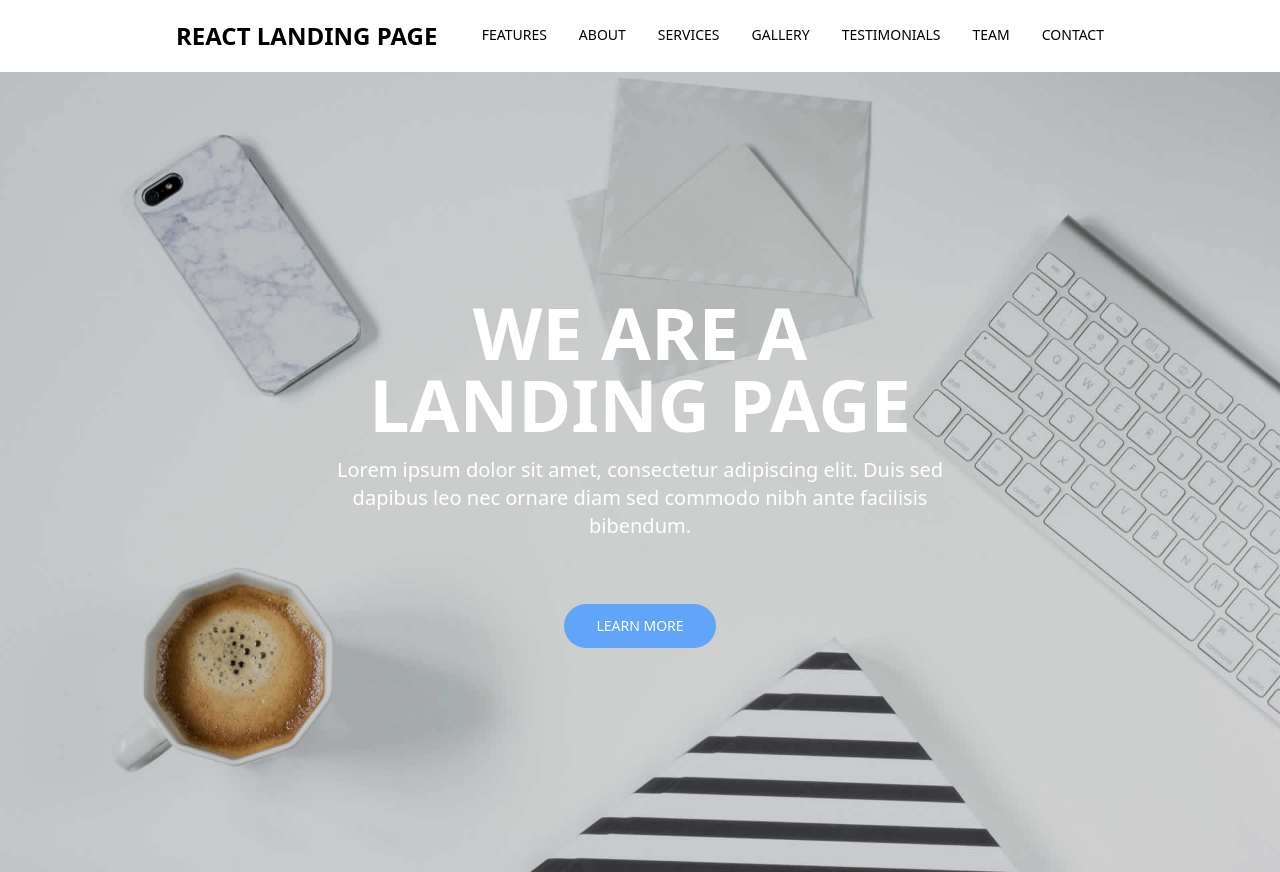
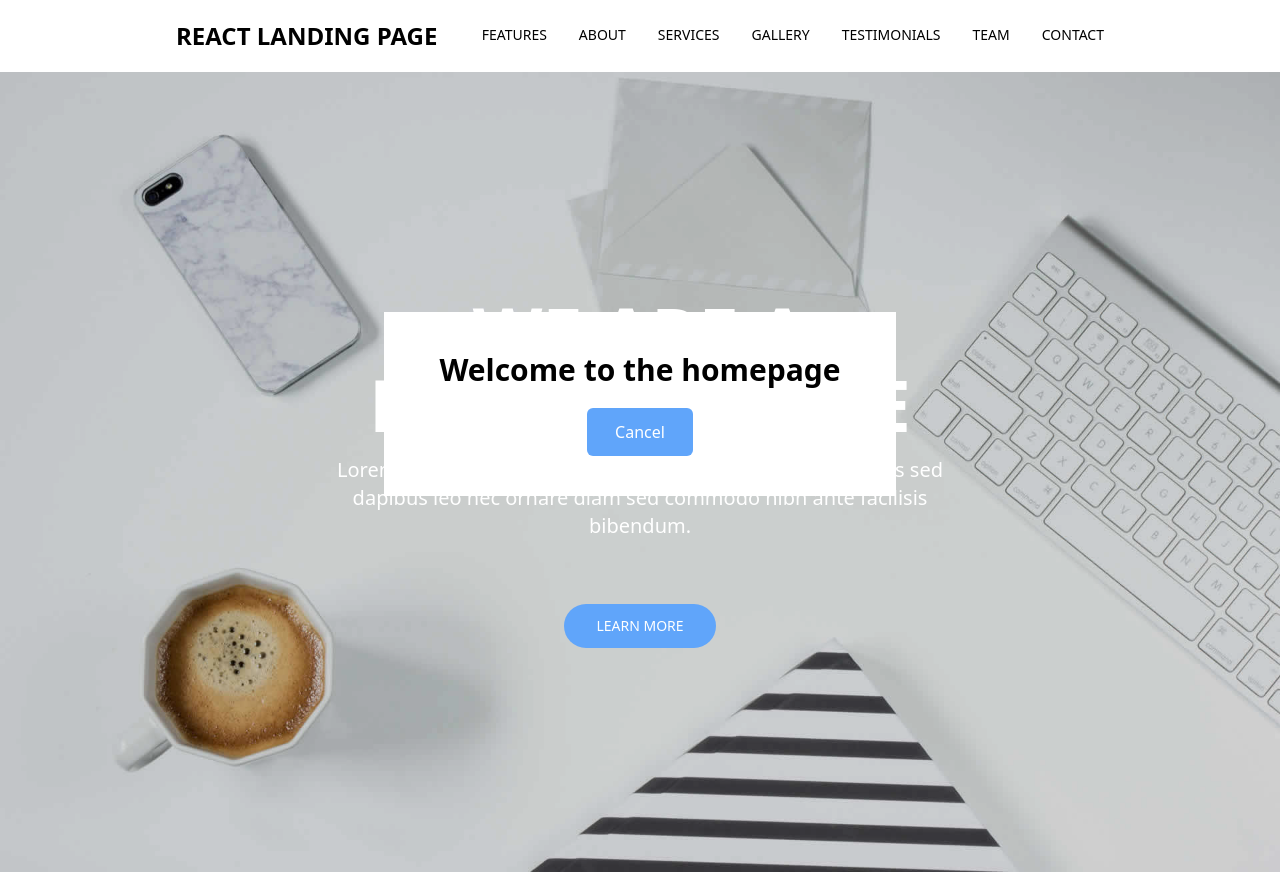
Before and after one commit to VictorMugisha/React-Landing-Page-Practical, a React (Vite) app: page / in a window 1280 px wide. Both pictures are taken after a click on the button "LEARN MORE". Built offline with nearby package versions, Linux system fonts and the light colour scheme.

Commit message:
Created Welcome Box

```diff
--- a/src/components/Banner.jsx
+++ b/src/components/Banner.jsx
@@ -1,8 +1,21 @@
+import { useState } from "react"
 import bannerImg from "../images/banner.jpeg"
 
 export default function Banner() {
+    const [welcome, setWelcome] = useState(false)
     return (
         <section className="w-full relative banner-container h-screen">
+
+            {
+                welcome &&
+                <div
+                    className="absolute top-60 left-[30%] right-[30%] bg-white py-10 px-7 flex flex-col items-center justify-center gap-5"
+                >
+                    <h2 className="font-semibold text-3xl">Welcome to the homepage</h2>
+                    <button onClick={() => setWelcome(false)} className="bg-blue-400 text-white py-3 px-7 rounded-md">Cancel</button>
+                </div>
+            }
+
             <div className="lg:px-44 bg-custom-gray w-full h-full flex flex-col gap-4 items-center justify-center text-white">
                 <h1 className="uppercase text-4xl lg:text-7xl font-bold text-center">We are a <br /> Landing Page</h1>
                 <p className="text-xl text-center font-light w-2/3">
@@ -10,6 +23,7 @@ export default function Banner() {
                 </p>
                 <button
                     className="bg-blue-400 text-white border-none outline-none py-3 px-8 text-sm rounded-3xl mt-12"
+                    onClick={() => setWelcome(true)}
                 >
                     LEARN MORE
                 </button>
--- a/src/components/Navbar.jsx
+++ b/src/components/Navbar.jsx
@@ -24,7 +24,7 @@ export default function Navbar() {
     }
 
     return (
-        <header className="w-full flex items-center justify-between py-5 bg-white px-4 shadow-md lg:px-44">
+        <header className="w-full flex items-center justify-between py-5 bg-white px-4 shadow-md lg:px-44 sticky top-0">
             <h2 className="font-bold text-2xl">REACT LANDING PAGE</h2>
             <nav className="hidden lg:block">
                 <div className="flex items-center gap-8">
```
